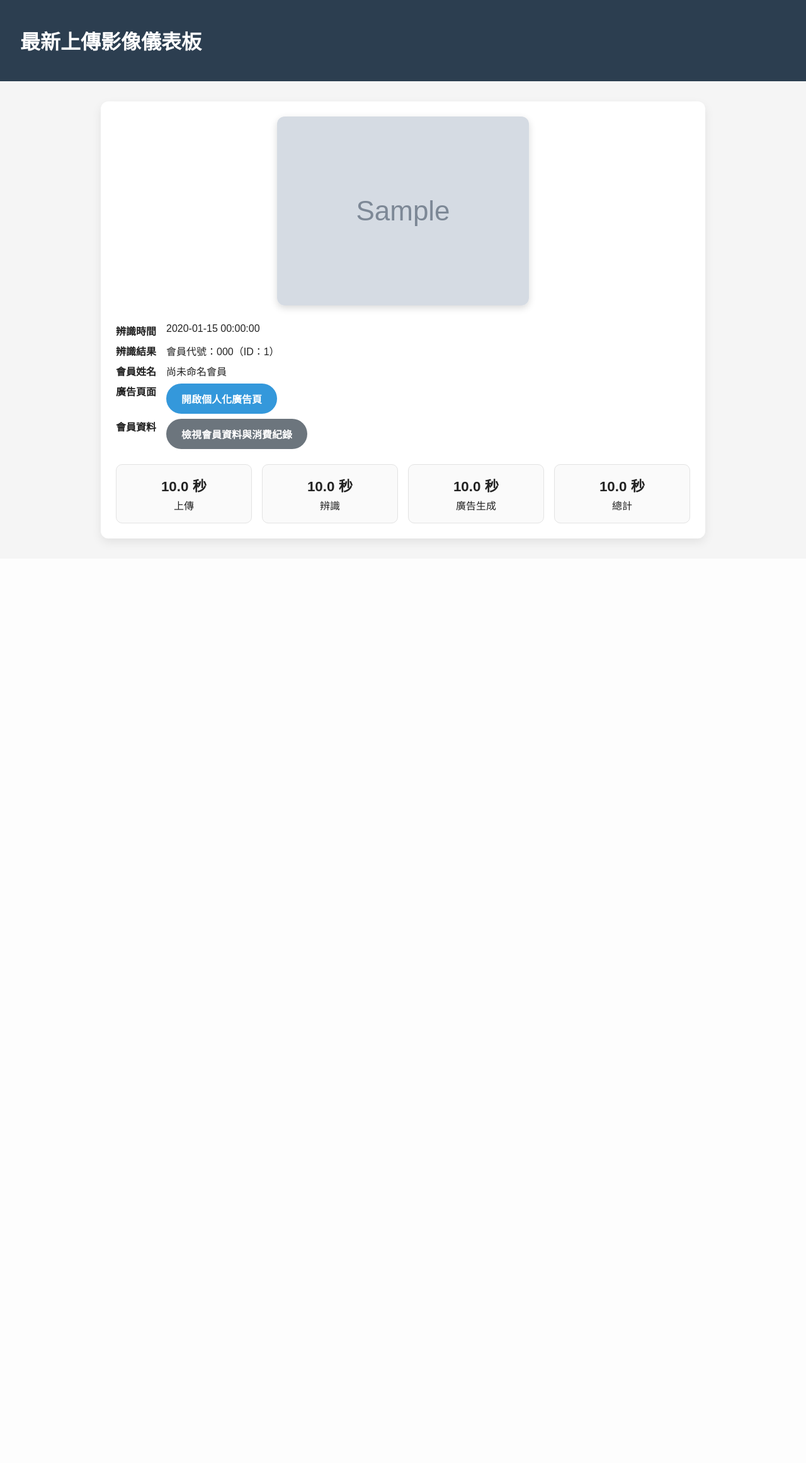
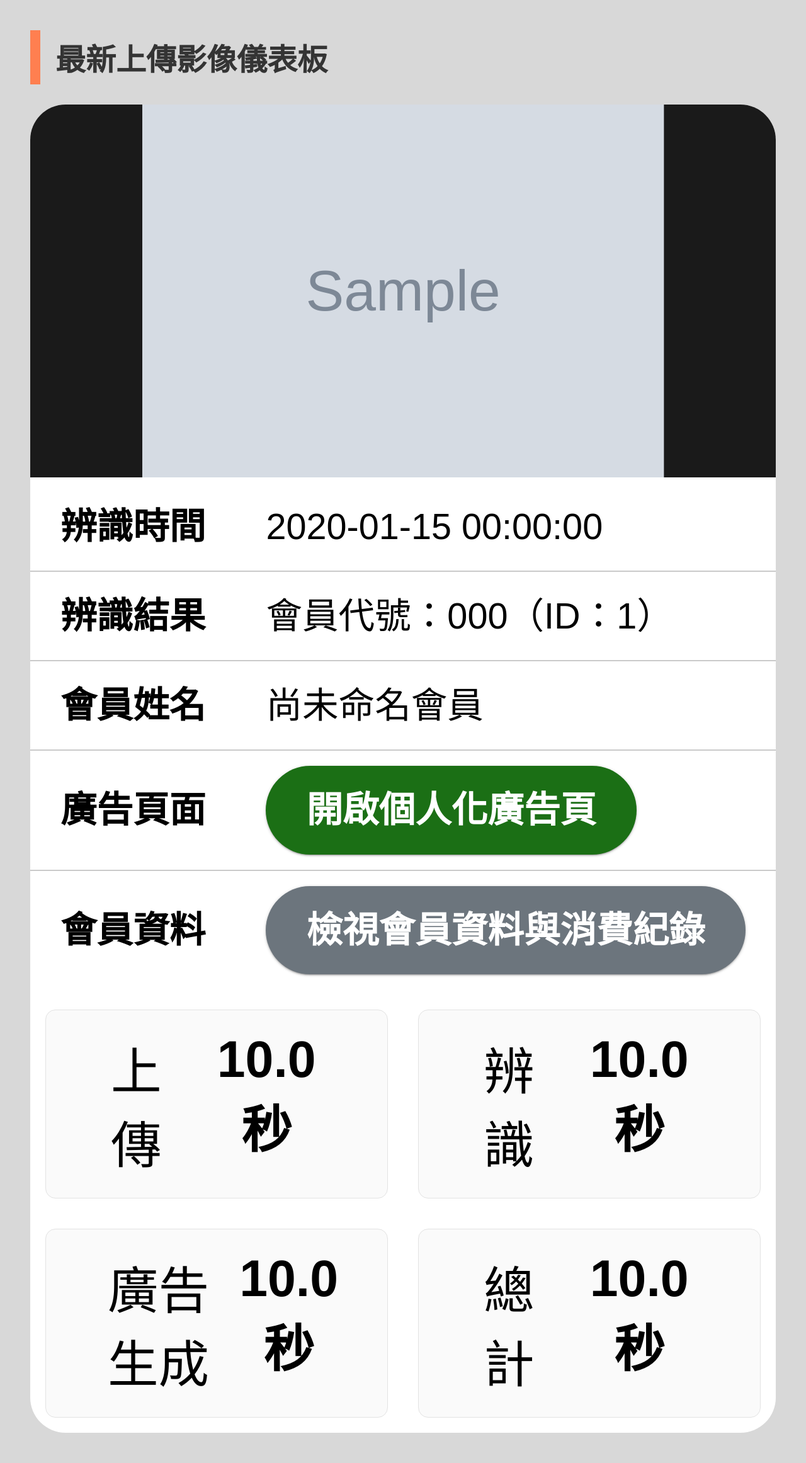
Before and after one commit to phantom810193/esp32cam, a Flask app: page /latest_upload in a window 1280 px wide. Shown: the whole page at 63% size. Before the commit the page ends 866 px from the top, so only its background shows below. Run offline with Flask 3, Linux system fonts and the light colour scheme; data comes from the database, SQL or seed files in the repository; tables that the repository leaves empty hold one stand-in row (values such as "Sample post"); grey boxes marked "Sample" are stand-in pictures.

Commit message:
修改樣式

```diff
--- a/backend/templates/latest_upload.html
+++ b/backend/templates/latest_upload.html
@@ -4,68 +4,108 @@
     <meta charset="utf-8">
     <meta name="viewport" content="width=device-width, initial-scale=1">
     <title>最新上傳影像儀表板</title>
-    <meta http-equiv="refresh" content="5">
+    <!-- <meta http-equiv="refresh" content="5"> -->
     <style>
       body {
         font-family: "Noto Sans TC", "Microsoft JhengHei", sans-serif;
         margin: 0;
-        background: #f5f5f5;
-        color: #222;
+        padding: 16px;
+        box-sizing: border-box;
+        background-color: #D8D8D8;
       }
       header {
-        background: #2c3e50;
-        color: #fff;
-        padding: 1.25rem 2rem;
+        padding: 32px;
+        padding-bottom: 0;
+      }
+      h1{
+        margin: 0;
+        font-size: 3em;
+        color: #343434;
+        padding: 8px 0 8px 24px;
+        border-left: solid 16px coral;
       }
       main {
-        padding: 2rem;
-        max-width: 960px;
+        max-width: 100%;
         margin: 0 auto;
+        padding: 32px;
+        box-sizing: border-box;
       }
       .card {
         background: #fff;
-        border-radius: 12px;
-        box-shadow: 0 6px 16px rgba(0, 0, 0, 0.08);
-        padding: 1.5rem;
+        border-radius: 56px;
+        padding: 0;
+        font-size: 3.6em;
+        overflow: hidden;
       }
       .image-wrapper {
+        width: 100%;
+        height: 0;
+        padding-bottom: 50%;
+        overflow: hidden;
+        position: relative;
         text-align: center;
-        margin-bottom: 1.5rem;
+        background-color: #1a1a1a;
       }
       .image-wrapper img {
-        max-width: 100%;
-        border-radius: 12px;
-        box-shadow: 0 4px 12px rgba(0, 0, 0, 0.15);
+        position: absolute;
+        width: 70%;
+        left: 50%;
+        top: 50%;
+        transform: translate(-50%, -50%);
       }
       dl {
         display: grid;
         grid-template-columns: max-content 1fr;
-        grid-row-gap: 0.5rem;
-        grid-column-gap: 1rem;
-        margin: 0 0 1.5rem;
+        grid-row-gap: 0;
+        grid-column-gap: 0;
+        width: 100%;
+        margin: 8px auto;
+        line-height: 1.6em;
+        /* border-top: #333 solid 2px; */
       }
       dt {
         font-weight: 600;
+        padding: 24px 48px;
+        display: flex;
+        align-items: center;
+      }
+      dt:nth-child(3),
+      dt:nth-child(5),
+      dt:nth-child(7),
+      dt:nth-child(9),
+      dt:nth-child(11),
+      dd:nth-child(4),
+      dd:nth-child(6),
+      dd:nth-child(8),
+      dd:nth-child(10),
+      dd:nth-child(12) {
+        border-top: #cacaca solid 2px;
       }
       dd {
         margin: 0;
+        padding: 24px 48px;
+        display: flex;
+        align-items: center;
       }
       .metrics {
-        display: grid;
-        grid-template-columns: repeat(auto-fit, minmax(180px, 1fr));
-        gap: 1rem;
+        display: flex;
+        flex-wrap: wrap;
       }
       .metric {
+        flex: 1 1 calc(50% - 48px);
         background: #fafafa;
-        border-radius: 10px;
-        padding: 1rem;
+        border-radius: 16px;
+        margin: 24px;
+        box-sizing: border-box;
         text-align: center;
         border: 1px solid #e3e3e3;
+        display: flex;
+        padding: 32px 64px;
+        overflow: hidden;
+        font-size: 1.4em;
       }
       .metric strong {
         display: block;
-        font-size: 1.4rem;
-        margin-bottom: 0.25rem;
       }
       .empty-state {
         text-align: center;
@@ -74,12 +114,14 @@
       }
       a.button {
         display: inline-block;
-        padding: 0.75rem 1.5rem;
-        background: #3498db;
+        padding: 24px 64px;
+        background-color: #1B6F15;
         color: #fff;
         border-radius: 999px;
         text-decoration: none;
         font-weight: 600;
+        border-radius: 72px;
+        box-shadow: rgba(0, 0, 0, 0.14) 0 2px 2px 0, rgba(0, 0, 0, 0.12) 0 3px 1px -2px, rgba(0, 0, 0, 0.2) 0 1px 5px 0px;
       }
       a.button:hover {
         background: #2d83bd;
@@ -127,20 +169,20 @@
           </dl>
           <div class="metrics">
             <div class="metric">
+              <span>上傳</span>
               <strong>{{ '%.1f 秒'|format(event.upload_duration) }}</strong>
-              <span>上傳</span>
             </div>
             <div class="metric">
+              <span>辨識</span>
               <strong>{{ '%.1f 秒'|format(event.recognition_duration) }}</strong>
-              <span>辨識</span>
             </div>
             <div class="metric">
+              <span>廣告生成</span>
               <strong>{{ '%.1f 秒'|format(event.ad_duration) }}</strong>
-              <span>廣告生成</span>
             </div>
             <div class="metric">
+              <span>總計</span>
               <strong>{{ '%.1f 秒'|format(event.total_duration) }}</strong>
-              <span>總計</span>
             </div>
           </div>
         </div>
```
